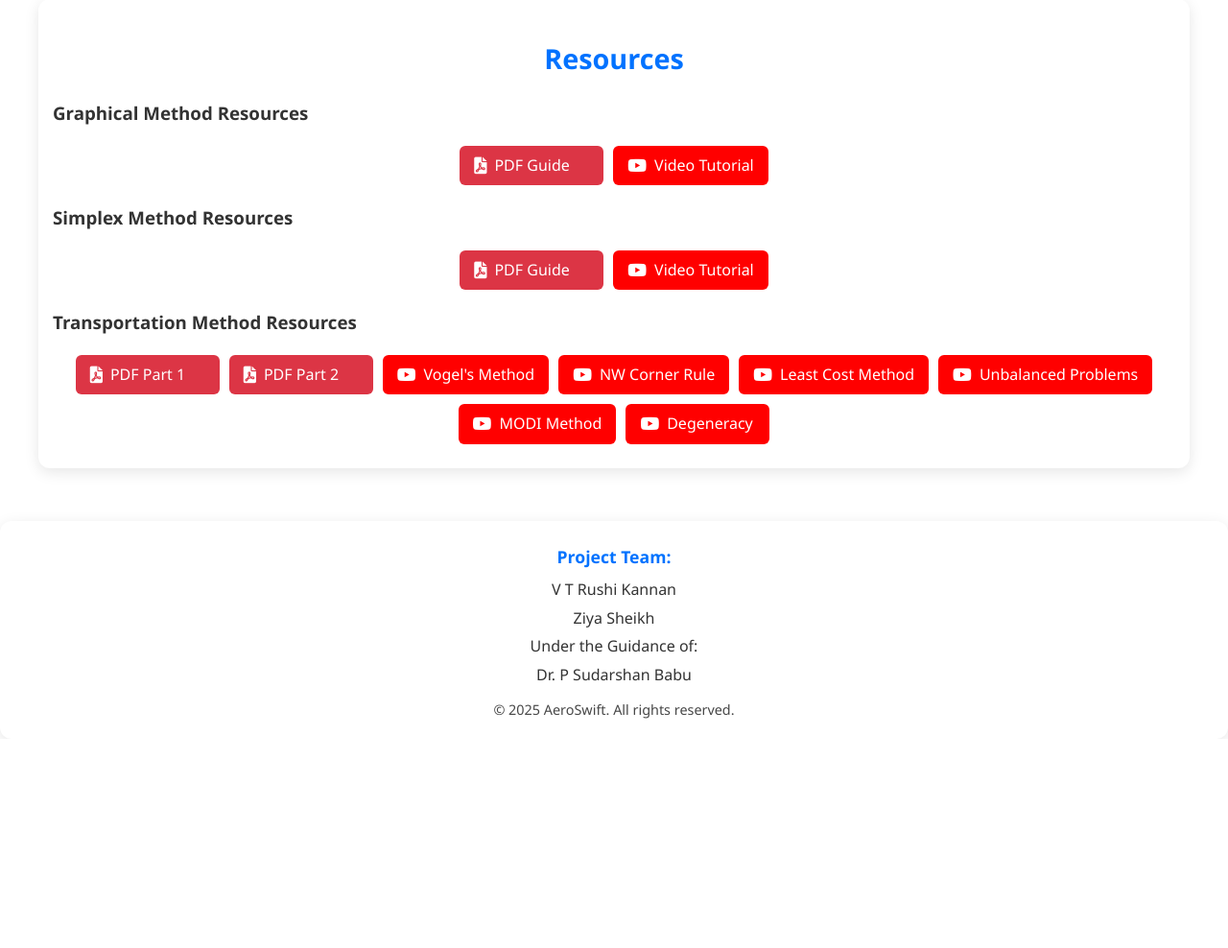
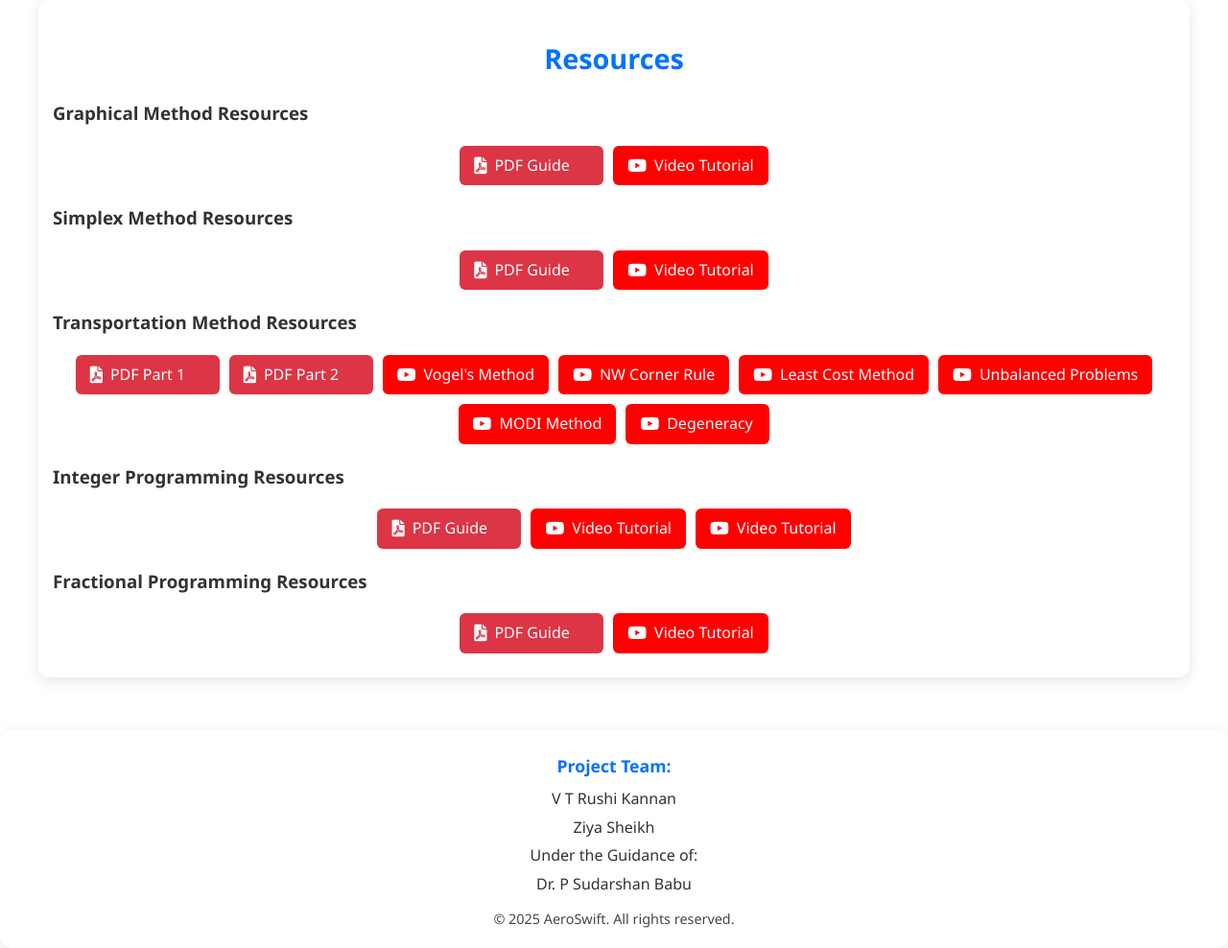
Before and after one commit to Rushikannan2/MP_Project, a Django app: page / in a window 1280 px wide. Shown: the part 2388-3376 px from the top of the page at 96% size. Before the commit the page ends 3158 px from the top, so only its background shows below. Run offline with Django 5.2, Linux system fonts and the light colour scheme.

Commit message:
Update home.html
updated home.html

```diff
--- a/graphapp/templates/graphapp/home.html
+++ b/graphapp/templates/graphapp/home.html
@@ -414,7 +414,7 @@
                     </ul>
                 </div>
                 <div class="method-section">
-                    <img src="https://i.imgur.com/Pe7tz1u.png" alt="Integer Programming Visualization" class="method-image">
+                    <img src="https://imgur.com/Pu9uj6a.jpg" alt="Integer Programming Visualization" class="method-image">
                 </div>
                 <a href="{% url 'graphapp:integer_programming' %}" class="try-button">Try Integer Programming</a>
             </div>
@@ -436,7 +436,7 @@
                     </ul>
                 </div>
                 <div class="method-section">
-                    <img src="https://i.imgur.com/Pe7tz1u.png" alt="Fractional Programming Visualization" class="method-image">
+                    <img src="https://imgur.com/BX5NBm7.jpg" alt="Fractional Programming Visualization" class="method-image">
                 </div>
                 <a href="{% url 'graphapp:fractional_programming' %}" class="try-button">Try Fractional Programming</a>
             </div>
@@ -501,6 +501,37 @@
                     </a>
                 </div>
             </div>
+
+            <!-- Integer Programming Resources -->
+            <div class="method-resources">
+                <h3>Integer Programming Resources</h3>
+                <div class="resource-buttons">
+                    <a href="https://drive.google.com/file/d/1jVsJ2y0aJ1UTJ5KS4YQTM7YIGbvu6Jsq/view?usp=sharing" target="_blank" class="resource-button pdf">
+                        <i class="fas fa-file-pdf"></i> PDF Guide
+                    </a>
+                    <a href="https://www.youtube.com/watch?v=BifxJCwwthg" target="_blank" class="resource-button youtube">
+                        <i class="fab fa-youtube"></i> Video Tutorial
+                    </a>
+
+                    <a href="https://www.youtube.com/watch?v=yMhY7ZcP-Y8&t=14s" target="_blank" class="resource-button youtube">
+                        <i class="fab fa-youtube"></i> Video Tutorial
+                    </a>
+                </div>
+            </div>
+
+            <!-- Fractional Programming Resources -->
+            <div class="method-resources">
+                <h3>Fractional Programming Resources</h3>
+                <div class="resource-buttons">
+                    <a href="https://drive.google.com/file/d/1_6pwXruOwoRHu872opghKjHogHMhtHsB/view?usp=sharing" target="_blank" class="resource-button pdf">
+                        <i class="fas fa-file-pdf"></i> PDF Guide
+                    </a>
+                    <a href="https://www.youtube.com/watch?v=xE8O2uS5HlM" target="_blank" class="resource-button youtube">
+                        <i class="fab fa-youtube"></i> Video Tutorial
+                    </a>
+                </div>
+            </div>
+
         </div>
     </div>
 
```
